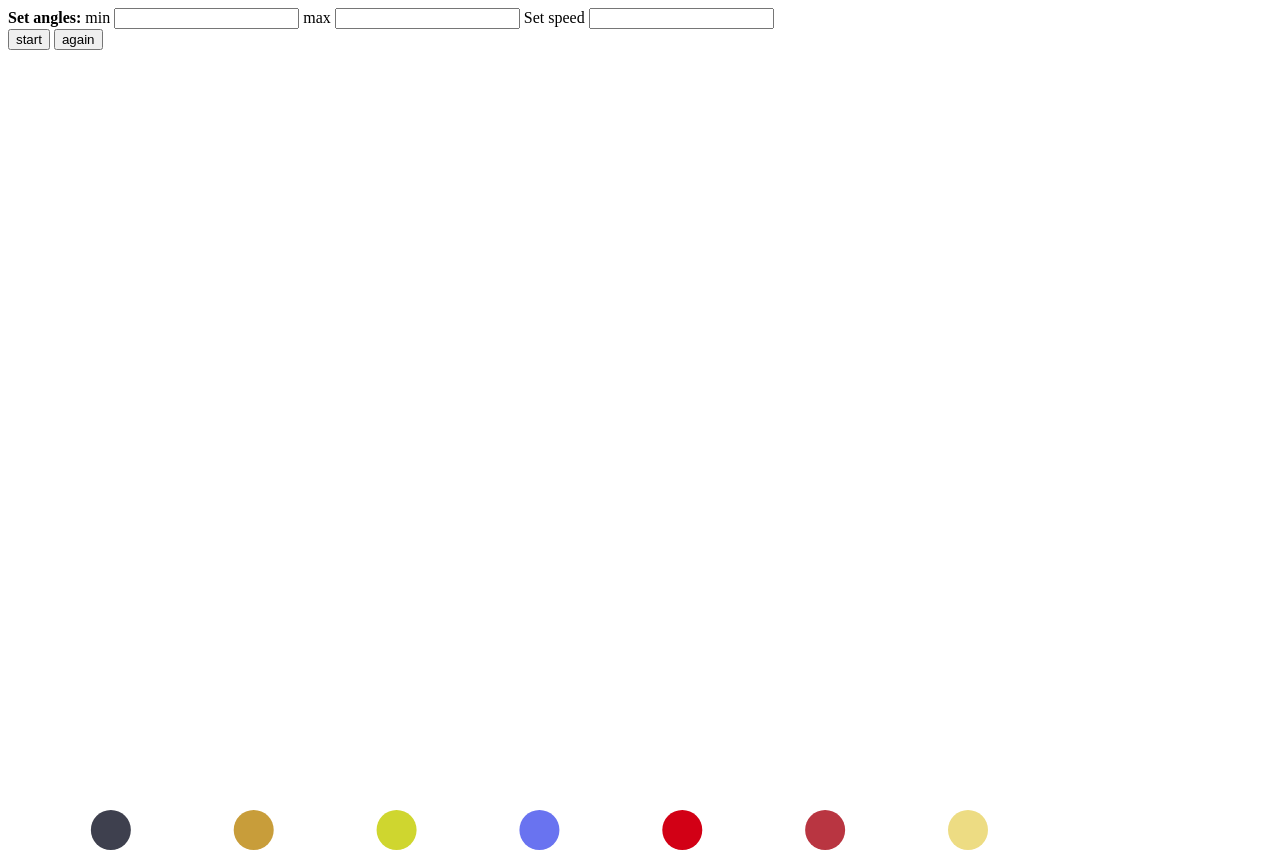
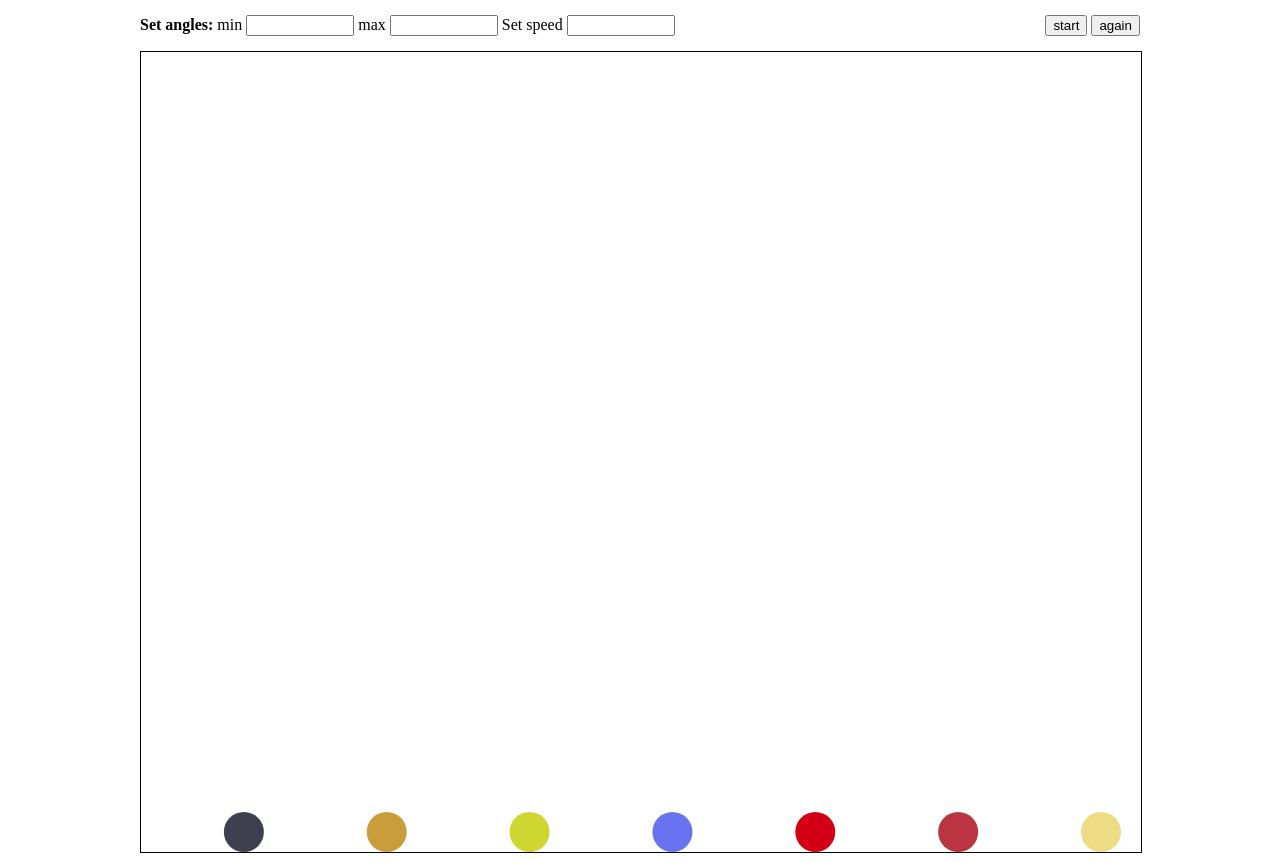
Before and after one commit to ampawd/bphysics, a plain HTML site: page index.html in a window 1280 px wide. Drawn offline with Linux system fonts and the light colour scheme.

Commit message:
fixed styles issue

```diff
--- a/index.html
+++ b/index.html
@@ -3,6 +3,7 @@
 	<head>
 		<title>| Ball physics</title>
 		<meta http-equiv="Content-Type" content="text/html; charset=utf-8" />
+		<link rel="stylesheet" type="text/css" href="styles.css" />
 	</head>
 	<body>
 
```
